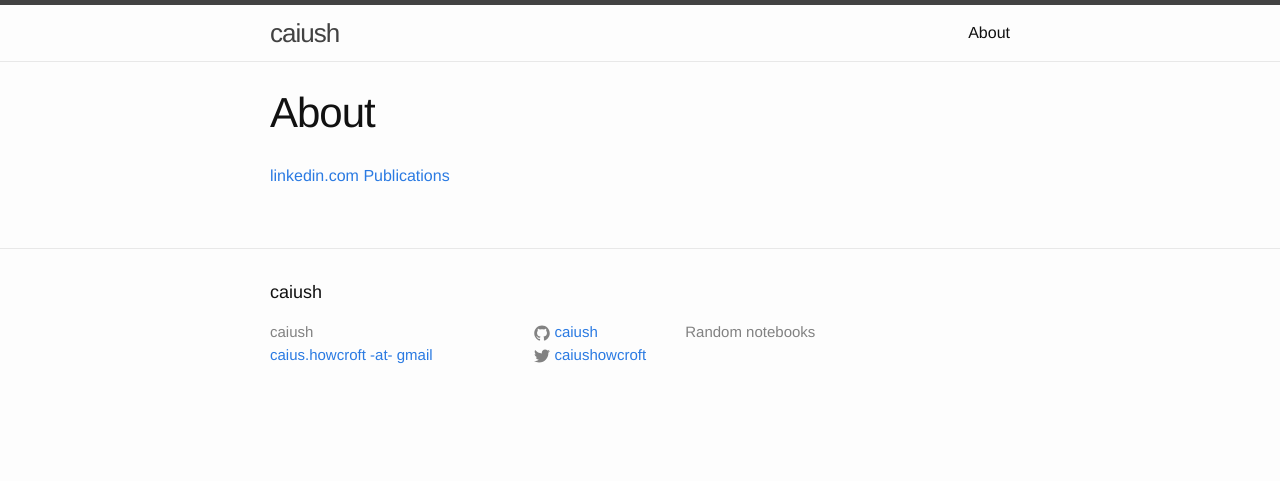
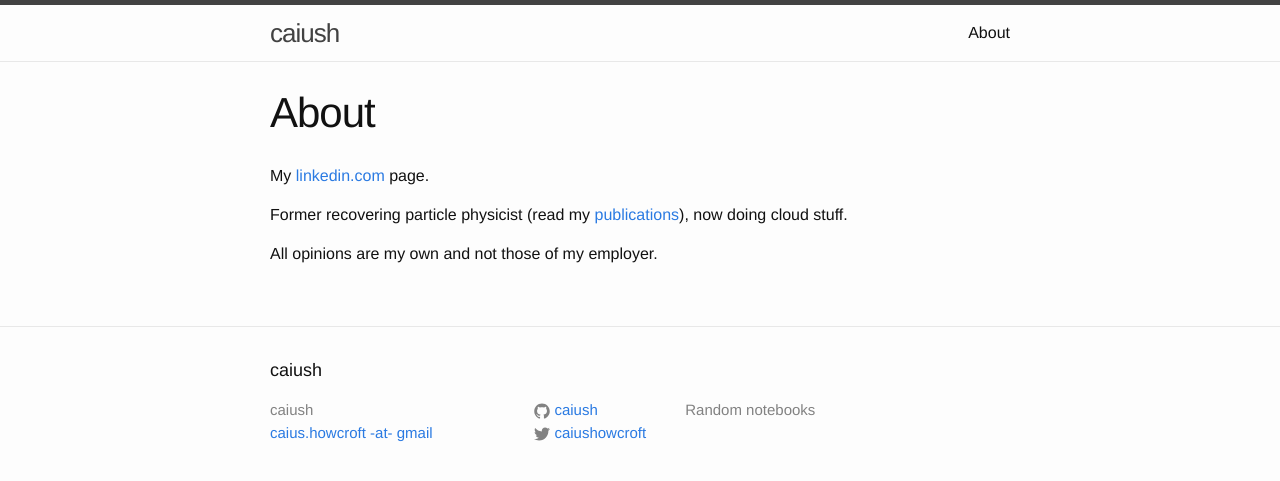
Before and after one commit to caiush/caiush.github.io, a Jekyll site: the page built from about.md, in a window 1280 px wide. Shown: the top 481 px of the page. Built offline with Jekyll 4.4.1, drawn with Linux system fonts in a browser that asks for light colours.

Commit message:
fix about

```diff
--- a/about.md
+++ b/about.md
@@ -4,5 +4,8 @@ title: About
 permalink: /about/
 ---
 
-[linkedin.com](https://www.linkedin.com/in/caius)
-[Publications](https://inspirehep.net/search?ln=en&p=find+a+caius+howcroft&of=hb&action_search=Search&sf=earliestdate&so=d)
+My [linkedin.com](https://www.linkedin.com/in/caius) page.
+
+Former recovering particle physicist (read my [publications](https://inspirehep.net/search?ln=en&p=find+a+caius+howcroft&of=hb&action_search=Search&sf=earliestdate&so=d)), now doing cloud stuff.
+
+All opinions are my own and not those of my employer.
```
